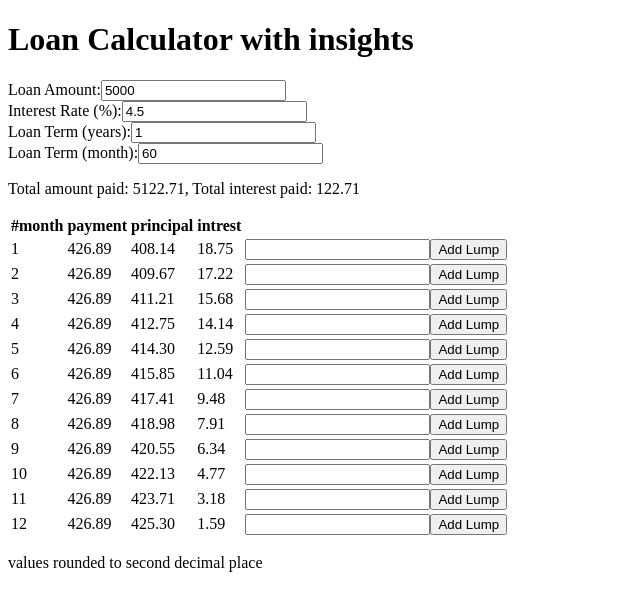
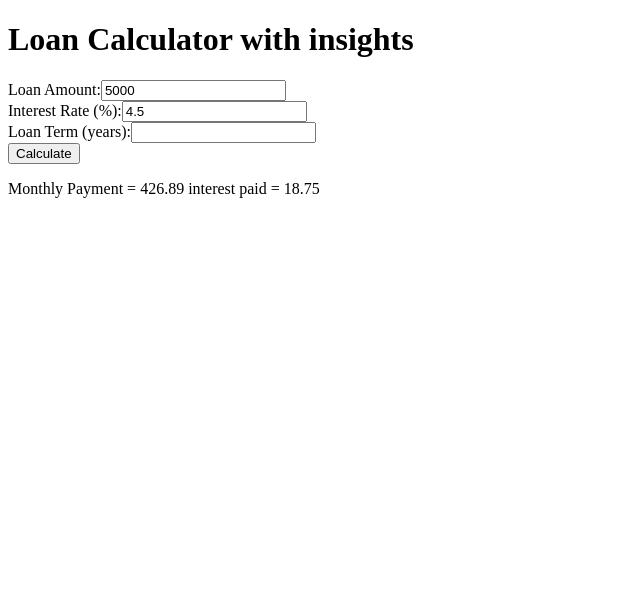
Before and after one commit to sanvirk99/loan-app, a React (Vite) app: page / in a window 1280 px wide. Shown: the top 610 px of the page, without its empty margins (0-640 px from the left). Built offline with nearby package versions, Linux system fonts and the light colour scheme.

Commit message:
break application into smaller components, amortization fucntionality commeted out

```diff
--- a/src/App.jsx
+++ b/src/App.jsx
@@ -1,349 +1,372 @@
 import { useEffect, useState } from 'react'
+import Calculator from './Calculator'
+import Input from './Input'
+
+// function calculateMonthlyPayment(principal, annualInterestRate, loanTermYears) {
+//   loanTermYears=Math.floor(loanTermYears);
+//   const monthlyInterestRate = (annualInterestRate/100) / 12 ;
+//   const numberOfPayments = loanTermYears * 12;
+
+//   const monthlyPayment = principal * monthlyInterestRate / (1 - Math.pow(1 + monthlyInterestRate, -numberOfPayments));
+//   return monthlyPayment;
+// }
+
+// function currentMonthPayment(principal,annualInterestRate,months){
+
+//   const monthlyInterestRate = (annualInterestRate/100) / 12 ;
+//   const numberOfPayments = months;
+
+//   const monthlyPayment = principal * monthlyInterestRate / (1 - Math.pow(1 + monthlyInterestRate, -numberOfPayments));
+//   return monthlyPayment;
 
 
-function calculateMonthlyPayment(principal, annualInterestRate, loanTermYears) {
-  loanTermYears=Math.floor(loanTermYears);
-  const monthlyInterestRate = (annualInterestRate/100) / 12 ;
-  const numberOfPayments = loanTermYears * 12;
+// }
 
-  const monthlyPayment = principal * monthlyInterestRate / (1 - Math.pow(1 + monthlyInterestRate, -numberOfPayments));
-  return monthlyPayment;
-}
+// // Function to calculate interest for a specific month
+// function calculateInterestForMonth(remainingPrincipal, annualInterestRate) {
+//   const monthlyInterestRate = annualInterestRate / 12 / 100;
 
-function currentMonthPayment(principal,annualInterestRate,months){
+//   const interestPayment = remainingPrincipal * monthlyInterestRate;
 
-  const monthlyInterestRate = (annualInterestRate/100) / 12 ;
-  const numberOfPayments = months;
-
-  const monthlyPayment = principal * monthlyInterestRate / (1 - Math.pow(1 + monthlyInterestRate, -numberOfPayments));
-  return monthlyPayment;
-
-
-}
-
-// Function to calculate interest for a specific month
-function calculateInterestForMonth(remainingPrincipal, annualInterestRate) {
-  const monthlyInterestRate = annualInterestRate / 12 / 100;
-
-  const interestPayment = remainingPrincipal * monthlyInterestRate;
-
-  return interestPayment;
-}
+//   return interestPayment;
+// }
 
 
 
-function calculatePrincipal(total,interest){
+// function calculatePrincipal(total,interest){
 
-  return (total-interest);
-}
+//   return (total-interest);
+// }
 
 
 
-function arrayFactory(principal, annualInterestRate, loanTermYears){
-  loanTermYears=Math.floor(loanTermYears)
-  let months=loanTermYears*12;
-  let arr=[];
-  let payment=currentMonthPayment(principal,annualInterestRate,months)
-  let total_interest=0;
-  for(let i=0;i<months;i++){
+// function arrayFactory(principal, annualInterestRate, loanTermYears){
+//   loanTermYears=Math.floor(loanTermYears)
+//   let months=loanTermYears*12;
+//   let arr=[];
+//   let payment=currentMonthPayment(principal,annualInterestRate,months)
+//   let total_interest=0;
+//   for(let i=0;i<months;i++){
 
-    if(payment>principal){
-      console.log(principal);
-      payment=currentMonthPayment(principal,annualInterestRate,months-i)
-      console.log(payment);
-    }
-    let interest=calculateInterestForMonth(principal,annualInterestRate)
-    let towardsPrincipal=payment-interest;
-    total_interest+=interest;
-    principal=principal-towardsPrincipal;
-    arr.push(new monthlyPayment(payment,towardsPrincipal,interest,(i+1),principal,total_interest))
+//     if(payment>principal){
+//       console.log(principal);
+//       payment=currentMonthPayment(principal,annualInterestRate,months-i)
+//       console.log(payment);
+//     }
+//     let interest=calculateInterestForMonth(principal,annualInterestRate)
+//     let towardsPrincipal=payment-interest;
+//     total_interest+=interest;
+//     principal=principal-towardsPrincipal;
+//     arr.push(new monthlyPayment(payment,towardsPrincipal,interest,(i+1),principal,total_interest))
 
-  }
+//   }
 
-  return arr;
-}
-function monthlyPayment(payment,principal,interest,month,loan_balance,interest_paid) {
+//   return arr;
+// }
+// function monthlyPayment(payment,principal,interest,month,loan_balance,interest_paid) {
 
-  this.month= month;
-  this.payment = payment;
-  this.principal = principal;
-  this.interest = interest;
-  this.loan_balance=loan_balance;
-  this.interest_paid=interest_paid
-}
+//   this.month= month;
+//   this.payment = payment;
+//   this.principal = principal;
+//   this.interest = interest;
+//   this.loan_balance=loan_balance;
+//   this.interest_paid=interest_paid
+// }
 
 
-//check boundries
-function lumpArrayFactory(arr,month,lump,interestRate){
+// //check boundries
+// function lumpArrayFactory(arr,month,lump,interestRate){
 
-  //copy the array < then the month , update amounts
-  const sliceArr=arr.slice(0,month-1).map(item => {
-    return{...item}
-  })
-  console.log('lump factory')
-  console.log(arr);
-  console.log(month)
-  console.log(sliceArr)
-  console.log(sliceArr[sliceArr.length-1].loan_balance)
+//   //copy the array < then the month , update amounts
+//   const sliceArr=arr.slice(0,month-1).map(item => {
+//     return{...item}
+//   })
+//   console.log('lump factory')
+//   console.log(arr);
+//   console.log(month)
+//   console.log(sliceArr)
+//   console.log(sliceArr[sliceArr.length-1].loan_balance)
 
-  //create the new payment and adjust the balacne for the nth month
-  //create the next based on the this month unitil balacne 0
+//   //create the new payment and adjust the balacne for the nth month
+//   //create the next based on the this month unitil balacne 0
 
-  const lastItem = arr[sliceArr.length];
-  let newTranscation = new monthlyPayment(lastItem.payment + Number(lump), lastItem.principal + Number(lump), lastItem.interest, lastItem.month, lastItem.loan_balance - lump, lastItem.total_interest);
-  sliceArr.push(newTranscation);
+//   const lastItem = arr[sliceArr.length];
+//   let newTranscation = new monthlyPayment(lastItem.payment + Number(lump), lastItem.principal + Number(lump), lastItem.interest, lastItem.month, lastItem.loan_balance - lump, lastItem.total_interest);
+//   sliceArr.push(newTranscation);
 
-  let payment=lastItem.payment; //keeping same payment
+//   let payment=arr[0].payment //keeping same payment
 
-  while(sliceArr[sliceArr.length-1].loan_balance>0){
+//   while(sliceArr[sliceArr.length-1].loan_balance>0){
 
-    let last=sliceArr[sliceArr.length-1];
-    let monthLeft=arr.length-last.month;
-    if(payment>last.loan_balance){
-      console.log(last.loan_balancel);
-      payment=currentMonthPayment(last.loan_balance,interestRate,1)
-      console.log(payment);
-    }
-    let interest=calculateInterestForMonth(last.loan_balance,interestRate);
-    let paidToPrincipal=payment-interest;
-    newTranscation=new monthlyPayment(payment,paidToPrincipal,interest,last.month+1,last.loan_balance-paidToPrincipal,last.total_interest+interest);
-    sliceArr.push(newTranscation);
+//     let last=sliceArr[sliceArr.length-1];
+//     let monthLeft=arr.length-last.month;
+//     if(payment>last.loan_balance){
+//       console.log(last.loan_balancel);
+//       payment=currentMonthPayment(last.loan_balance,interestRate,1)
+//       console.log(payment);
+//     }
+//     let interest=calculateInterestForMonth(last.loan_balance,interestRate);
+//     let paidToPrincipal=payment-interest;
+//     newTranscation=new monthlyPayment(payment,paidToPrincipal,interest,last.month+1,last.loan_balance-paidToPrincipal,last.total_interest+interest);
+//     sliceArr.push(newTranscation);
 
 
 
-  }
+//   }
 
-  console.log(sliceArr)
-  return sliceArr
+//   console.log(sliceArr)
+//   return sliceArr
 
 
-}
+// }
 
 
-const List = (props) => {
-  const payments = props.payments;
-  const setPayments=props.setPayments;
-  const interestRate=props.interestRate;
-  const [lumps,setLumps]=useState([]); // this is for the history aspect
-  const [input,setInputs]=useState([]);
+// const List = (props) => {
+//   const payments = props.payments;
+//   const setPayments=props.setPayments;
+//   const interestRate=props.interestRate;
+//   const [lumps,setLumps]=useState([]); // this is for the history aspect
+//   const [input,setInputs]=useState([]);
 
-  useEffect(()=>{
+//   useEffect(()=>{
 
-    //if payments change then input must be cleared and new index must be genereated
-    let temp=payments.map(payment => {
-      return 0
-    })
+//     //if payments change then input must be cleared and new index must be genereated
+//     let temp=payments.map(payment => {
+//       return 0
+//     })
 
-    setInputs(temp)
+//     setInputs(temp)
 
-  },[payments])
+//   },[payments])
 
 
-  const addLump=(month,payment,event)=>{
-    console.log(month)
-    console.log(payment)
-    console.log(input[month-1])
-    let lumpPayment=input[month-1]
+//   const addLump=(month,payment,event)=>{
+//     console.log(month)
+//     console.log(payment)
+//     console.log(input[month-1])
+//     let lumpPayment=input[month-1]
 
-    let tempLumps=[...lumps]
-    let prevlump=tempLumps.find(lump => {return lump.month===month})
+//     let tempLumps=[...lumps]
+//     let prevlump=tempLumps.find(lump => {return lump.month===month})
 
-    if(prevlump){
-      prevlump.amount+=Number(lumpPayment)
-    }else{
-      let lumpAddition = {
-        month: month,
-        amount: Number(lumpPayment),
-      }
-      tempLumps.push(lumpAddition)
-    }
+//     if(prevlump){
+//       prevlump.amount+=Number(lumpPayment)
 
-    let temp=lumpArrayFactory( payments.map(item=>{
-      return {...item}
-    }),month,lumpPayment,interestRate)
-    //i need to add the lump sum payment update the priciple at that point and update the values after that month
-    setPayments(temp)
-    setLumps(tempLumps)
-  }
+//     }else{
+//       let lumpAddition = {
+//         month: month,
+//         amount: Number(lumpPayment),
+//       }
+//       tempLumps.push(lumpAddition)
+//     }
 
-  const handelInput=(month,event)=>{
-    let temp=[...input]
-    temp[month-1]=event.target.value;
-    setInputs(temp)
+//     let temp=lumpArrayFactory( payments.map(item=>{
+//       return {...item}
+//     }),month,lumpPayment,interestRate)
+//     //i need to add the lump sum payment update the priciple at that point and update the values after that month
+//     setPayments(temp)
+//     setLumps(tempLumps)
+//   }
 
-  }
+//   const handelInput=(month,event)=>{
+//     let temp=[...input]
+//     temp[month-1]=event.target.value;
+//     setInputs(temp)
 
-  return (<>
-    <div>
-      {lumps.length > 0 && (
-        <>
-          <p>Lump payments added</p>
-          <ul>
-            {lumps.map(payment => {
-              return <li key={payment.month}>{`${payment.amount} $ added to month ${payment.month}`}</li>
-            })
-            }
-          </ul>
-        </>
-      )
-      }
-    </div>
-    <table>
-      <thead>
-        <tr>
-          <th>#month</th>
-          <th>payment</th>
-          <th>principal</th>
-          <th>intrest</th>
-        </tr>
-      </thead>
-      <tbody>
-        {payments.map((item) => (
-          <tr key={item.month}>
-            <td>{item.month}</td>
-            <td>{(item.payment).toFixed(2)}</td>
-            <td>{(item.principal).toFixed(2)}</td>
-            <td>{(item.interest).toFixed(2)}</td>
-            <td><input
-              type='number'
-              value={input[item.month-1]||''}
-              onChange={(event)=>handelInput(item.month,event)}
-              >
-            </input>
-            <button onClick={(event) => addLump(item.month,item.payment,event)}>Add Lump</button>
-            </td>
-          </tr>
-        ))}
-      </tbody>
-    </table>
+//   }
+
+//   return (<>
+//     <div>
+//       {lumps.length > 0 && (
+//         <>
+//           <p>Lump payments added</p>
+//           <ul>
+//             {lumps.map(payment => {
+//               return <li key={payment.month}>{`${payment.amount} $ added to month ${payment.month}`}</li>
+//             })
+//             }
+//           </ul>
+//         </>
+//       )
+//       }
+//     </div>
+//     <table>
+//       <thead>
+//         <tr>
+//           <th>#month</th>
+//           <th>payment</th>
+//           <th>principal</th>
+//           <th>intrest</th>
+//         </tr>
+//       </thead>
+//       <tbody>
+//         {payments.map((item) => (
+//           <tr key={item.month}>
+//             <td>{item.month}</td>
+//             <td>{(item.payment).toFixed(2)}</td>
+//             <td>{(item.principal).toFixed(2)}</td>
+//             <td>{(item.interest).toFixed(2)}</td>
+//             <td><input
+//               type='number'
+//               value={input[item.month-1]||''}
+//               onChange={(event)=>handelInput(item.month,event)}
+//               >
+//             </input>
+//             <button onClick={(event) => addLump(item.month,item.payment,event)}>Add Lump</button>
+//             </td>
+//           </tr>
+//         ))}
+//       </tbody>
+//     </table>
 
 
-  </>)
-}
+//   </>)
+// }
 
 
 
-const Calculator= (props) =>{
+// const Calculator= (props) =>{
 
-  const [loanAmount, setLoanAmount] = useState(5000);
-  const [interestRate, setInterestRate] = useState(4.5);
-  const [loanTerm, setLoanTerm] = useState(1);
-  const [loanTermMonth,setLoanTermMonth]= useState(60)
-  const [info, setInfo] =useState('enter loan information')
-  const [payments,setPayments]=useState([])
+//   const [loanAmount, setLoanAmount] = useState(5000);
+//   const [interestRate, setInterestRate] = useState(4.5);
+//   const [loanTerm, setLoanTerm] = useState(1);
+//   const [loanTermMonth,setLoanTermMonth]= useState(60)
+//   const [info, setInfo] =useState('enter loan information')
+//   const [payments,setPayments]=useState([])
 
-  useEffect(()=>{
+//   useEffect(()=>{
 
-    let monthlyPayment = calculateMonthlyPayment(loanAmount,interestRate,loanTerm)
-    let interest=calculateInterestForMonth(loanAmount,interestRate)
-    let principal=calculatePrincipal(monthlyPayment,interest)
-    if(!isNaN(monthlyPayment) && isFinite(monthlyPayment)){
+//     let monthlyPayment = calculateMonthlyPayment(loanAmount,interestRate,loanTerm)
+//     let interest=calculateInterestForMonth(loanAmount,interestRate)
+//     let principal=calculatePrincipal(monthlyPayment,interest)
+//     if(!isNaN(monthlyPayment) && isFinite(monthlyPayment)){
 
-      let arr=arrayFactory(loanAmount,interestRate,loanTerm)
-      setPayments(arr)
+//       let arr=arrayFactory(loanAmount,interestRate,loanTerm)
+//       setPayments(arr)
+//     }
 
-    }
+//   },[loanAmount,interestRate,loanTerm])
+
+//   useEffect(()=>{ //if payments is updated then this triggerent to recalculate
+
+//     let summary={
+//       total_amount: 0,
+//       total_interest: 0
+//     }
+
+//     payments.reduce((sum,transcation)=>{
+//       sum.total_amount+=transcation.payment;
+//       sum.total_interest+=transcation.interest;
+//       return sum;
+//     },summary)
+
+//     setInfo(`Total amount paid: ${(summary.total_amount).toFixed(2)}, Total interest paid: ${(summary.total_interest).toFixed(2)}`)
+//   },[payments])
+
+//   const handleLoanAmountChange = (event) => {
+//     setLoanAmount(event.target.value);
+//   };
+
+//   const handleInterestRateChange = (event) => {
+//     setInterestRate(event.target.value);
+//   };
+
+//   const handleLoanTermChange = (event) => {
+//     setLoanTerm(event.target.value);
+//   };
+
+//   const handleSubmit = (event) => {
+//     event.preventDefault();
+//     // Handle form submission here
+//     console.log('Loan Amount:', loanAmount);
+//     console.log('Interest Rate:', interestRate);
+//     console.log('Loan Term:', loanTerm);
 
 
 
-  },[loanAmount,interestRate,loanTerm])
+//   };
 
-  useEffect(()=>{ //if payments is updated then this triggerent to recalculate
+//   return (
 
-    let summary={
-      total_amount: 0,
-      total_interest: 0
-    }
-
-    payments.reduce((sum,transcation)=>{
-      sum.total_amount+=transcation.payment;
-      sum.total_interest+=transcation.interest;
-      return sum;
-    },summary)
-
-    setInfo(`Total amount paid: ${(summary.total_amount).toFixed(2)}, Total interest paid: ${(summary.total_interest).toFixed(2)}`)
-  },[payments])
-
-  const handleLoanAmountChange = (event) => {
-    setLoanAmount(event.target.value);
-  };
-
-  const handleInterestRateChange = (event) => {
-    setInterestRate(event.target.value);
-  };
-
-  const handleLoanTermChange = (event) => {
-    setLoanTerm(event.target.value);
-  };
-
-  const handleSubmit = (event) => {
-    event.preventDefault();
-    // Handle form submission here
-    console.log('Loan Amount:', loanAmount);
-    console.log('Interest Rate:', interestRate);
-    console.log('Loan Term:', loanTerm);
-  };
-
-  return (
-
-    <div>
-      <form onSubmit={handleSubmit}>
-      <div>
-        <label>Loan Amount:</label>
-        <input
-          type="number"
-          value={loanAmount}
-          onChange={handleLoanAmountChange}
-          required
-        />
-      </div>
-      <div>
-        <label>Interest Rate (%):</label>
-        <input
-          type="number"
-          value={interestRate}
-          onChange={handleInterestRateChange}
-          required
-        />
-      </div>
-      <div>
-        <label>Loan Term (years):</label>
-        <input
-          type="number"
-          value={loanTerm}
-          onChange={handleLoanTermChange}
-          required
-        />
-      </div>
-      <div>
-        <label>Loan Term (month):</label>
-        <input
-          type="number"
-          value={loanTermMonth}
-          onChange={handleLoanTermChange}
-          required
-        />
-      </div>
-    </form>
-    <p>{info}</p>
-    <List payments={payments} setPayments={setPayments} interestRate={interestRate} loanTerm={loanTerm}></List>
-    <p>values rounded to second decimal place</p>
-    </div>
+//     <div>
+//       <form onSubmit={handleSubmit}>
+//       <div>
+//         <label>Loan Amount:</label>
+//         <input
+//           type="number"
+//           value={loanAmount}
+//           onChange={handleLoanAmountChange}
+//           required
+//         />
+//       </div>
+//       <div>
+//         <label>Interest Rate (%):</label>
+//         <input
+//           type="number"
+//           value={interestRate}
+//           onChange={handleInterestRateChange}
+//           required
+//         />
+//       </div>
+//       <div>
+//         <label>Loan Term (years):</label>
+//         <input
+//           type="number"
+//           value={loanTerm}
+//           onChange={handleLoanTermChange}
+//           required
+//         />
+//       </div>
+//       <div>
+//         <label>Loan Term (month):</label>
+//         <input
+//           type="number"
+//           value={loanTermMonth}
+//           onChange={handleLoanTermChange}
+//           required
+//         />
+//       </div>
+//       <button>Calculate</button>
+//     </form>
+//     <p>{info}</p>
+//     <List payments={payments} setPayments={setPayments} interestRate={interestRate} loanTerm={loanTerm}></List>
+//     <p>values rounded to second decimal place</p>
+//     </div>
 
 
-  );
+//   );
 
 
-}
+// }
 
 
 function App() {
+
   const [count, setCount] = useState(0)
+  const [loanAmount, setLoanAmount] = useState(5000);
+  const [interestRate, setInterestRate] = useState(4.5);
+  const [loanTermYear, setLoanTermYear] = useState(1);
+
 
   return (
     <>
       <h1>Loan Calculator with insights</h1>
-      <Calculator/>
+      <Input
+        loanAmount={loanAmount}
+        interestRate={interestRate}
+        loanTermYear={loanTermYear}
+        setLoanAmount={setLoanAmount}
+        setInterestRate={setInterestRate}
+        setLoanTermYear={setLoanTermYear}
+      />
+      <Calculator
+        loanAmount={loanAmount}
+        interestRate={interestRate}
+        loanTermYear={loanTermYear}
+        setLoanAmount={setLoanAmount}
+        setInterestRate={setInterestRate}
+        setLoanTermYear={setLoanTermYear}
+      />
     </>
   )
 }
--- a/src/Calculator.jsx
+++ b/src/Calculator.jsx
@@ -0,0 +1,68 @@
+import { useEffect, useState } from 'react'
+
+function calculateMonthlyPayment(principal, annualInterestRate, loanTermYears) {
+    loanTermYears=Math.floor(loanTermYears);
+    const monthlyInterestRate = (annualInterestRate/100) / 12 ;
+    const numberOfPayments = loanTermYears * 12;
+
+    const monthlyPayment = principal * monthlyInterestRate / (1 - Math.pow(1 + monthlyInterestRate, -numberOfPayments));
+    return monthlyPayment;
+  }
+
+  function currentMonthPayment(principal,annualInterestRate,months){
+
+    const monthlyInterestRate = (annualInterestRate/100) / 12 ;
+    const numberOfPayments = months;
+
+    const monthlyPayment = principal * monthlyInterestRate / (1 - Math.pow(1 + monthlyInterestRate, -numberOfPayments));
+    return monthlyPayment;
+
+
+  }
+
+  // Function to calculate interest for a specific month
+  function calculateInterestForMonth(remainingPrincipal, annualInterestRate) {
+    const monthlyInterestRate = annualInterestRate / 12 / 100;
+
+    const interestPayment = remainingPrincipal * monthlyInterestRate;
+
+    return interestPayment;
+  }
+
+
+
+const Calculator = (props) => {
+
+    const loanTermYear = props.loanTermYear;
+    const interestRate = props.interestRate;
+    const loanAmount = props.loanAmount
+
+
+    const [monthlyPayment, setMonthlyPayment] = useState(0);
+    const [info, setInfo] = useState('')
+
+    useEffect(() => {
+
+        let monthlyPayment = calculateMonthlyPayment(loanAmount, interestRate, loanTermYear)
+        let interest = calculateInterestForMonth(loanAmount, interestRate)
+
+        console.log(`Monthly Payment = ${monthlyPayment} interest paid = ${interest}`)
+        setInfo(`Monthly Payment = ${monthlyPayment.toFixed(2)} interest paid = ${interest}`)
+        setMonthlyPayment(monthlyPayment)
+
+    }, [loanAmount, interestRate, loanTermYear])
+
+
+
+    return (
+
+        <div>
+            <p>{info}</p>
+        </div>
+    );
+
+}
+
+
+
+export default Calculator;
--- /dev/null
+++ b/src/Input.jsx
@@ -0,0 +1,88 @@
+import { useState } from "react";
+
+
+const Input = (props) =>{
+
+
+    const loanTerm=props.loanTerm;
+    const interestRate=props.interestRate;
+    const loanAmount=props.loanAmount
+
+    const setLoanAmount=props.setLoanAmount;
+    const setInterestRate=props.setInterestRate;
+    const setLoanTermYear=props.setLoanTermYear;
+
+
+    //can do input validation here before setting these values
+
+    const handleLoanAmountChange = (event) => {
+
+      setLoanAmount(event.target.value);
+    };
+
+    const handleInterestRateChange = (event) => {
+      setInterestRate(event.target.value);
+    };
+
+    const handleLoanTermChange = (event) => {
+      setLoanTermYear(event.target.value);
+    };
+
+    const handleSubmit = (event) => {
+      event.preventDefault();
+      // Handle form submission here
+      console.log('Loan Amount:', loanAmount);
+      console.log('Interest Rate:', interestRate);
+      console.log('Loan Term:', loanTerm);
+
+    };
+
+    return (
+
+      <div>
+        <form onSubmit={handleSubmit}>
+        <div>
+          <label>Loan Amount:</label>
+          <input
+            type="number"
+            value={loanAmount}
+            onChange={handleLoanAmountChange}
+            required
+          />
+        </div>
+        <div>
+          <label>Interest Rate (%):</label>
+          <input
+            type="number"
+            value={interestRate}
+            onChange={handleInterestRateChange}
+            required
+          />
+        </div>
+        <div>
+          <label>Loan Term (years):</label>
+          <input
+            type="number"
+            value={loanTerm}
+            onChange={handleLoanTermChange}
+            required
+          />
+        </div>
+        {/* <div>
+          <label>Loan Term (month):</label>
+          <input
+            type="number"
+            value={loanTermMonth}
+            onChange={handleLoanTermChange}
+            required
+          />
+        </div> */}
+        <button>Calculate</button>
+      </form>
+      </div>
+    );
+
+}
+
+
+export default Input;
```
